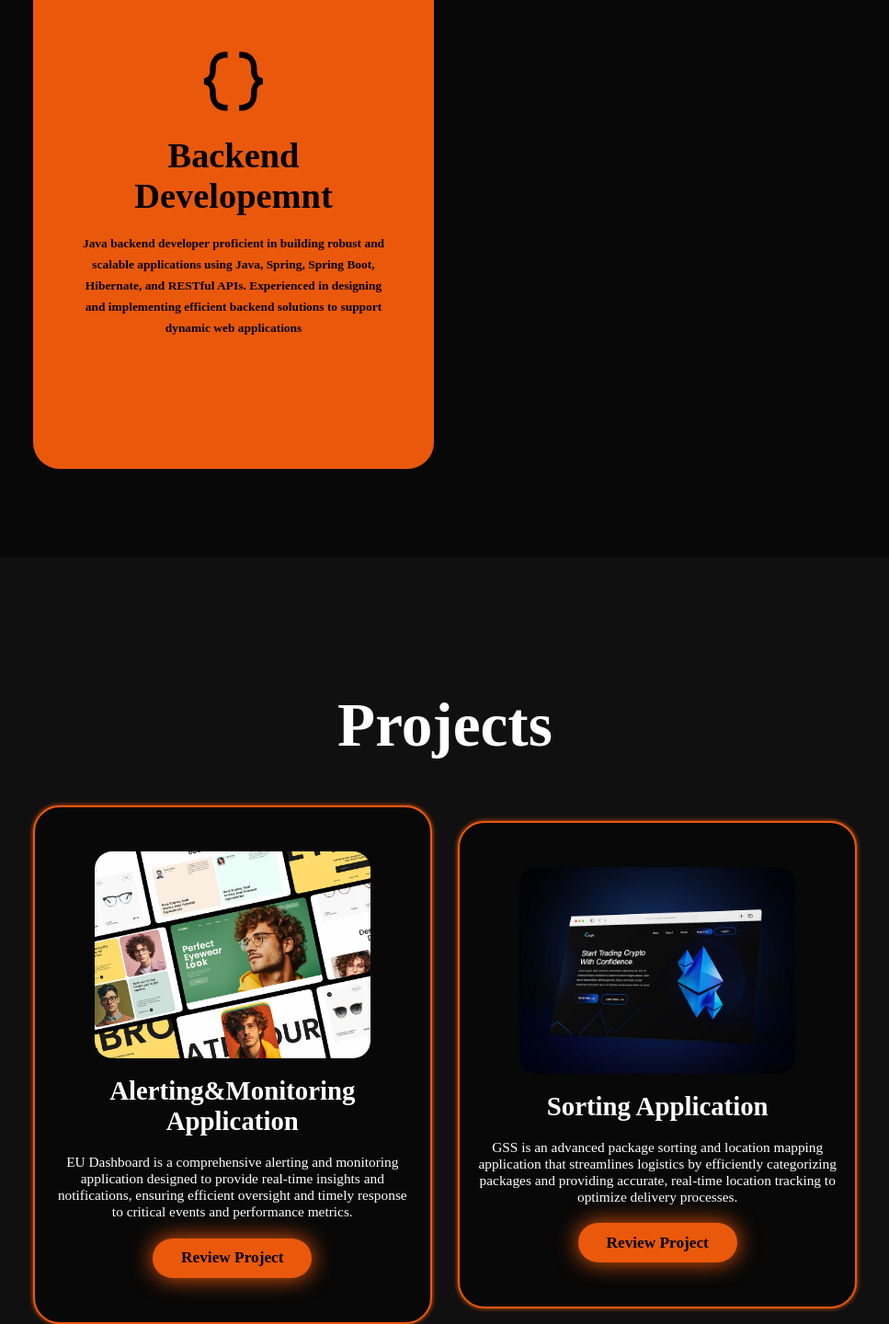
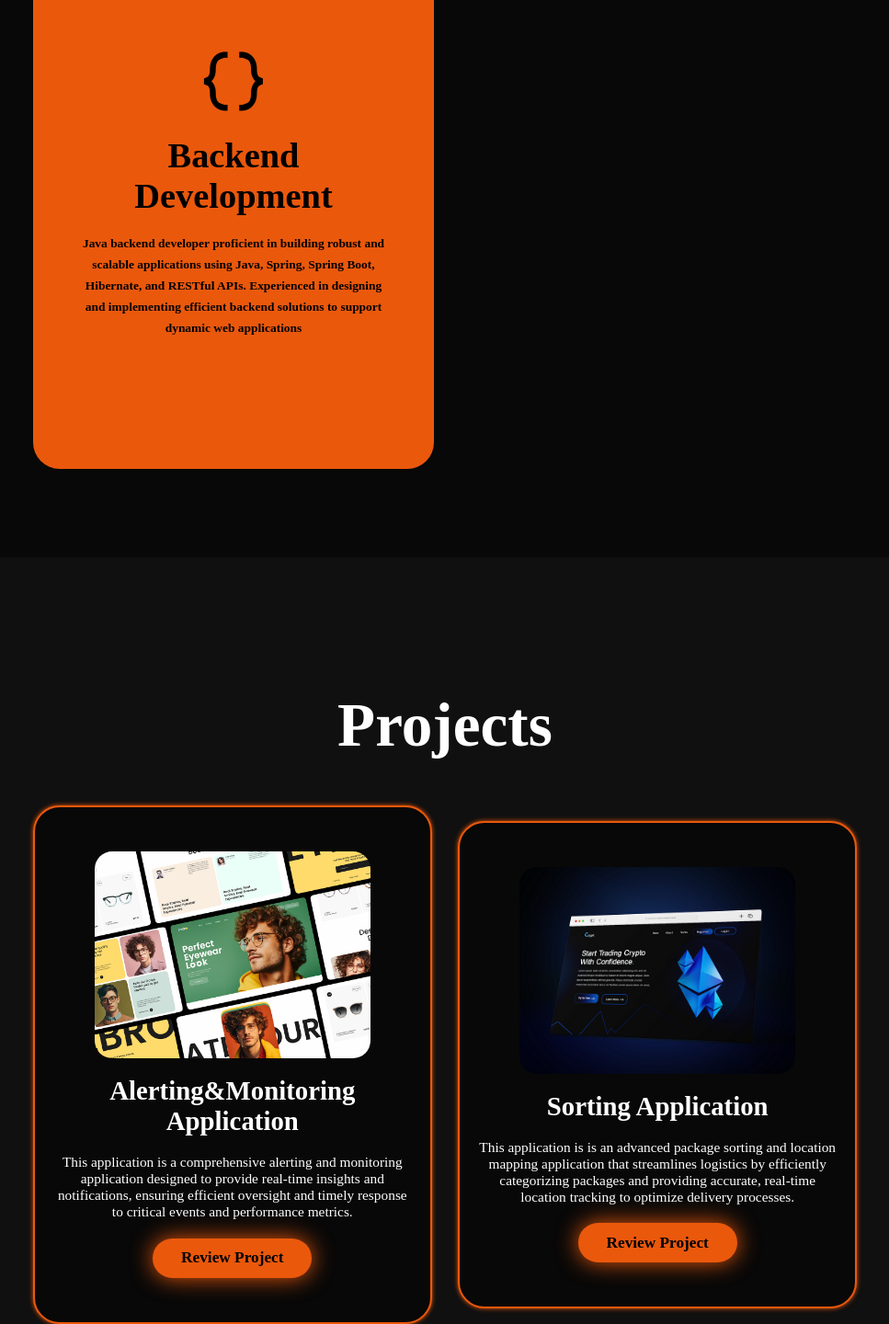
Before and after one commit to Naris-Git/Portfolio-Website, a plain HTML site: page index.html in a window 1280 px wide. Shown: the part 2584-4024 px from the top of the page at 92% size, without its empty margins (156-1123 px from the left). Drawn offline with nearby package versions, Linux system fonts and the light colour scheme.

Commit message:
Spelling mistake changes

```diff
--- a/index.html
+++ b/index.html
@@ -81,7 +81,7 @@
         <div class="service-box">
           <div class="service-info">
             <i class='bx bx-code'></i>
-            <h4>Frontend Developemnt</h4>
+            <h4>Frontend Development</h4>
             <p>Frontend developer skilled in building dynamic and responsive web applications
               using Angular, HTML5, CSS3, and JavaScript. Proficient in creating user-friendly
               interfaces and optimizing performance for seamless user experiences.</p>
@@ -90,7 +90,7 @@
           <div class="service-box">
             <div class="service-info">
               <i class='bx bx-code-curly' ></i>
-              <h4>Backend Developemnt</h4>
+              <h4>Backend Development</h4>
               <p>Java backend developer proficient in building robust and scalable applications using
                  Java, Spring, Spring Boot, Hibernate, and RESTful APIs. Experienced in designing and
                  implementing efficient backend solutions to support dynamic web applications</p>
@@ -104,7 +104,7 @@
         <div class="project-card">
           <img src="images/project2.png" alt="">
           <h3>Alerting&Monitoring Application</h3>
-          <p>EU Dashboard is a comprehensive alerting and monitoring application designed to
+          <p>This application is a comprehensive alerting and monitoring application designed to
             provide real-time insights and notifications, ensuring efficient oversight and timely
             response to critical events and performance metrics.</p>
           <div class="btn">Review Project</div>
@@ -112,7 +112,7 @@
         <div class="project-card">
           <img src="images/project3.png" alt="">
           <h3>Sorting Application</h3>
-          <p>GSS is an advanced package sorting and location mapping application that streamlines
+          <p>This application is  is an advanced package sorting and location mapping application that streamlines
             logistics by efficiently categorizing packages and providing accurate, real-time location
             tracking to optimize delivery processes.</p>
           <div class="btn">Review Project</div>
```
